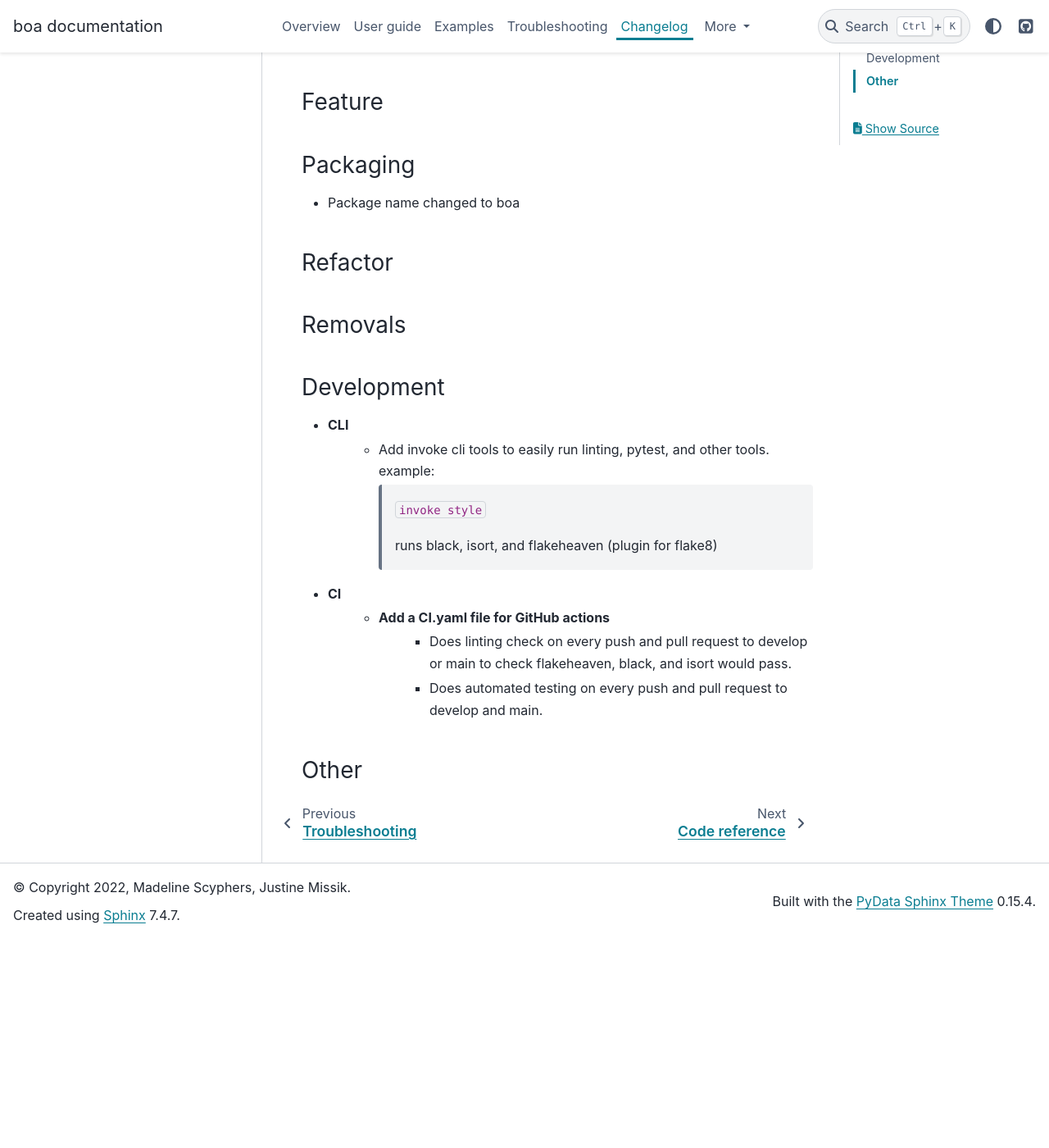
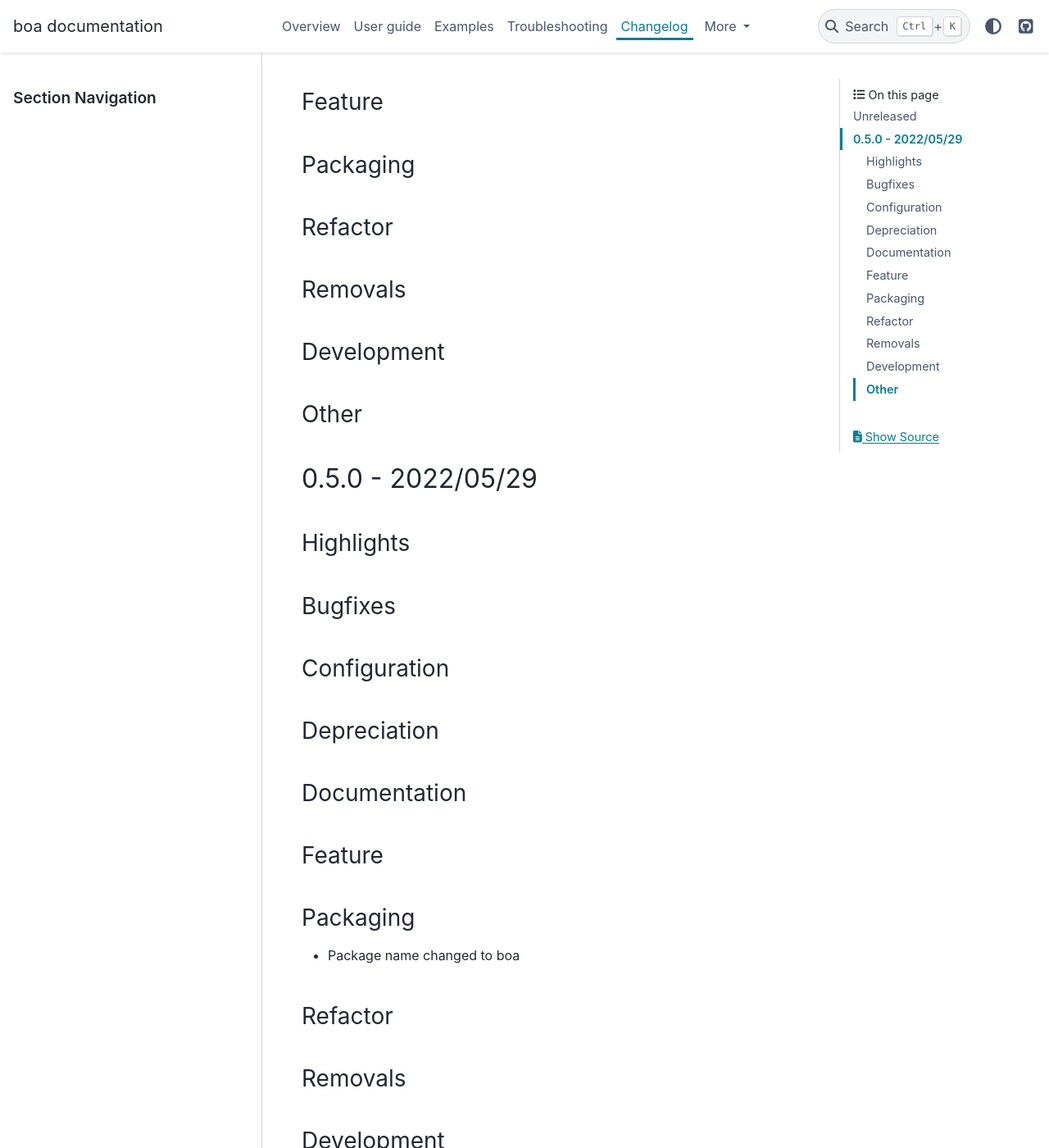
Before and after one commit to madeline-scyphers/boa, a Sphinx documentation site: the page built from docs/changelog.rst, in a window 1280 px wide and 1400 px high, scrolled down 590 px. Shown: the whole window at 82% size. Built offline with Sphinx 7.4.7 and the PyData theme 0.15.4, drawn with Linux system fonts in a browser that asks for light colours; pages that are not in the unit, such as notebooks, are missing from menus; comment, search, counter and statistics services are not loaded; before the commit the page ends 1735 px from its top, so only the background shows below that; some of the changed lines change nothing that is shown.

Commit message:
Update changelog.rst
Change unreleased changes to 0.5.0

```diff
--- a/docs/changelog.rst
+++ b/docs/changelog.rst
@@ -2,9 +2,83 @@
 Changelog
 #########
 
-************
+*******************
 Unreleased
-************
+*******************
+
+Highlights
+==============
+
+..
+    Include any especially major or disruptive changes here
+
+Bugfixes
+==============
+
+..
+    Bugfixes for the boa code base
+
+Configuration
+==============
+
+..
+    Changes to how boa can be configured
+
+Depreciation
+==============
+
+..
+    Changes to boa's code that deprecates previous code or behavior
+
+Documentation
+==============
+
+..
+    Major changes to documentation and policies. Small docs changes
+     don't need a changelog entry.
+
+Feature
+==============
+
+..
+    New Features added to boa
+
+Packaging
+==============
+
+..
+    Changes to how boa is packaged, such as dependency requirements
+
+
+Refactor
+==============
+
+..
+    Changes to how boa's code with no changes to behavior
+
+Removals
+==============
+
+..
+    BREAKING changes of code or behavior in boa
+
+Development
+==============
+
+..
+    Changes to development environment, tools, etc.
+
+
+Other
+==============
+
+..
+    Things that don't fit into the above categories
+
+
+*******************
+0.5.0 - 2022/05/29
+*******************
 
 Highlights
 ==============
```
